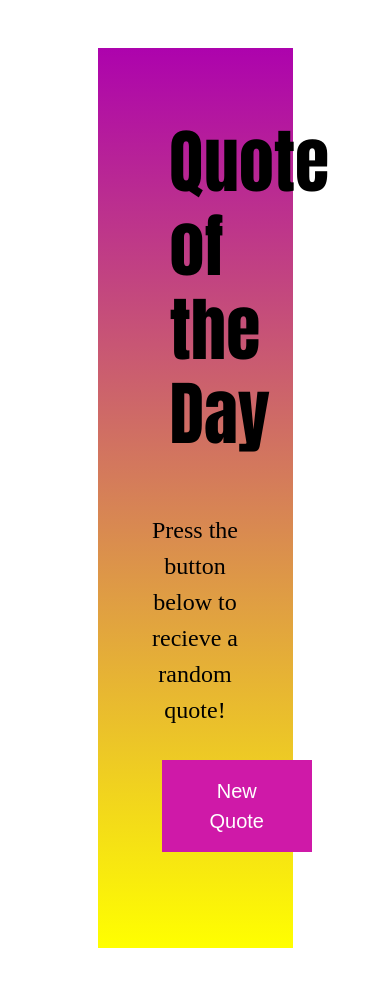
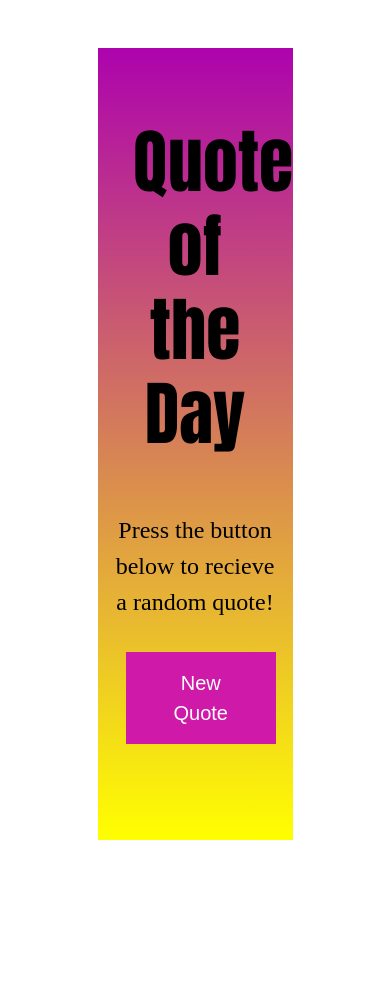
Before and after one commit to Nairalii/Quote-task, a plain HTML site: page index.html in a window 390 px wide. After the commit the page ends 888 px from the top, so only its background shows below. Drawn offline with Linux system fonts and the light colour scheme; a web font is replaced by a local one.

Commit message:
fixed code to better

```diff
--- a/css/style.css
+++ b/css/style.css
@@ -1,4 +1,4 @@
-div{
+.container{
     background-image:linear-gradient(  rgb(173, 3, 173),yellow);
 
 }
@@ -16,6 +16,7 @@ button{
     border: none;
     font-family: 'Arial';
     font-size: 20px;
+
 }
 button:hover{
     background-color: #88465c;
--- a/index.html
+++ b/index.html
@@ -14,15 +14,20 @@
     <title>Document</title>
 </head>
 <body>
-           <div class="w-50 m-auto my-5 p-5 text-center">
-            <h1 class="p-4 pb-5 text-black"><b>Quote of the Day</b></h1>
-            <p class=" text-black ">Press the button below to recieve a random quote!</p>
-            <p id="qoute"></p>
-           <button onclick="array()" class="mb-5 p-3 ps-5 pe-5 m-3" type="button">New Quote</button>
+
+         <div class="container w-50 my-5 py-5 ">
+            <div class="row">
+              <div class=" text-center">
+               <h1 class=" col-sm-12 p-4 pb-5 text-black"><b>Quote of the Day</b></h1>
+               <p class=" text-black col-sm-12   ">Press the button below to recieve a random quote!</p>
+               <p id="qoute" class="col-sm-12 "></p>
+              <button onclick="showArray()" class="mb-5 p-3 ps-5 pe-5 m-3" type="button">New Quote</button>
 
 
 
-        </div>
+           </div>
+         </div>
+      </div>
     <script src="main.js"></script>
 </body>
 </html>
--- a/main.js
+++ b/main.js
@@ -2,7 +2,7 @@ var myArray=[
     '“Be yourself; everyone else is already taken.”',' “So many books, so little time.” ',' “Two things are infinite: the universe and human stupidity; and Iam not sure about the universe.” ',' “So many books, so little time.” ',' “A room without books is like a body without a soul.” ',' “In three words I can sum up everything I have learned about life: it goes on.” ',' “If you want to know what a man is like, take a good look at how he treats his inferiors, not his equals.” ',' “If you tell the truth, you donot have to remember anything.” ',' “I have learned that people will forget what you said, people will forget what you did, but people will never forget how you made them feel.” '
 ]
 var qoute = document.getElementById('qoute')
- function array(){
+ function showArray(){
     var arrayIndex = Math.floor(Math.random() * myArray.length);
     var selectedQuote = myArray[arrayIndex];
     qoute.innerHTML = selectedQuote
```
